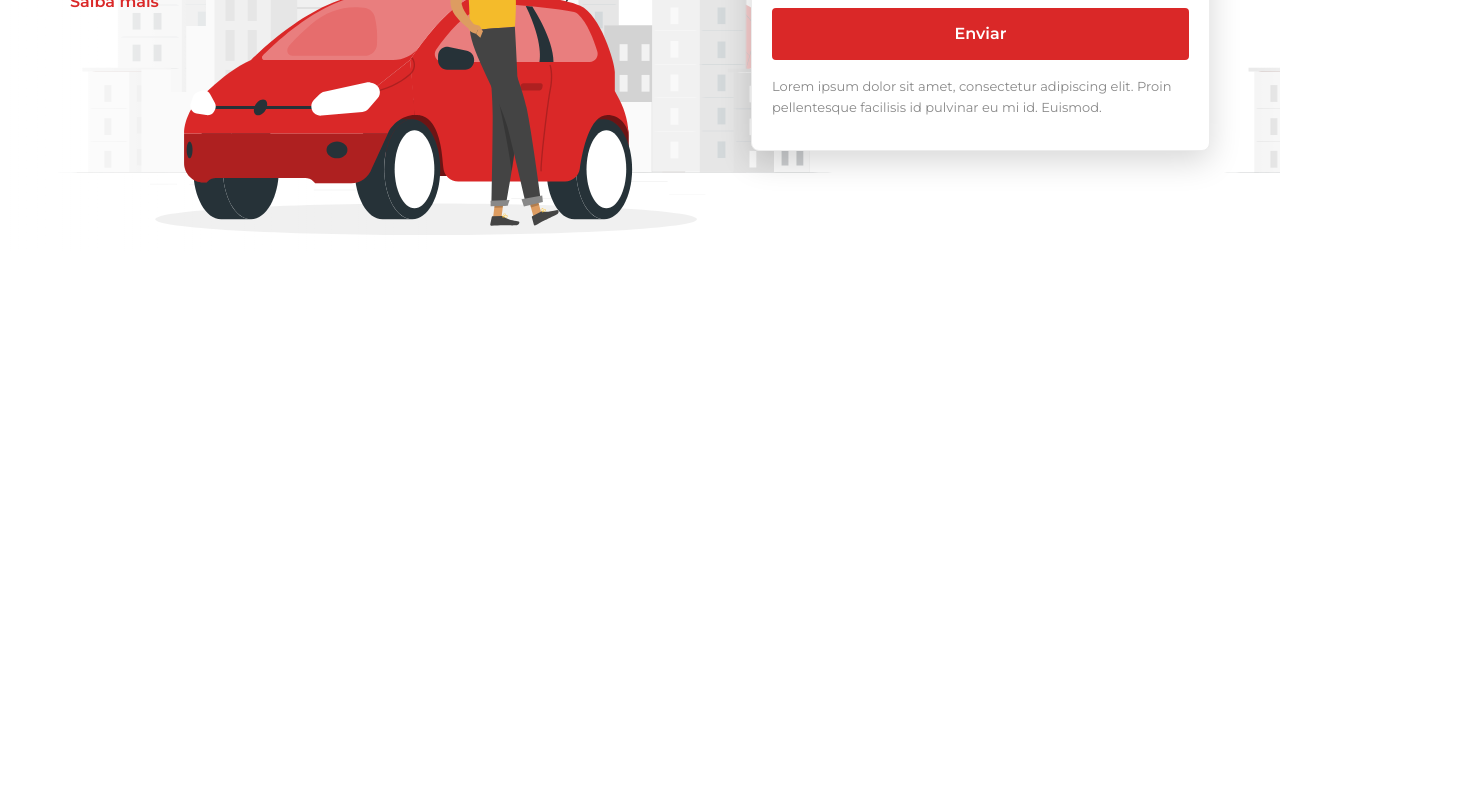
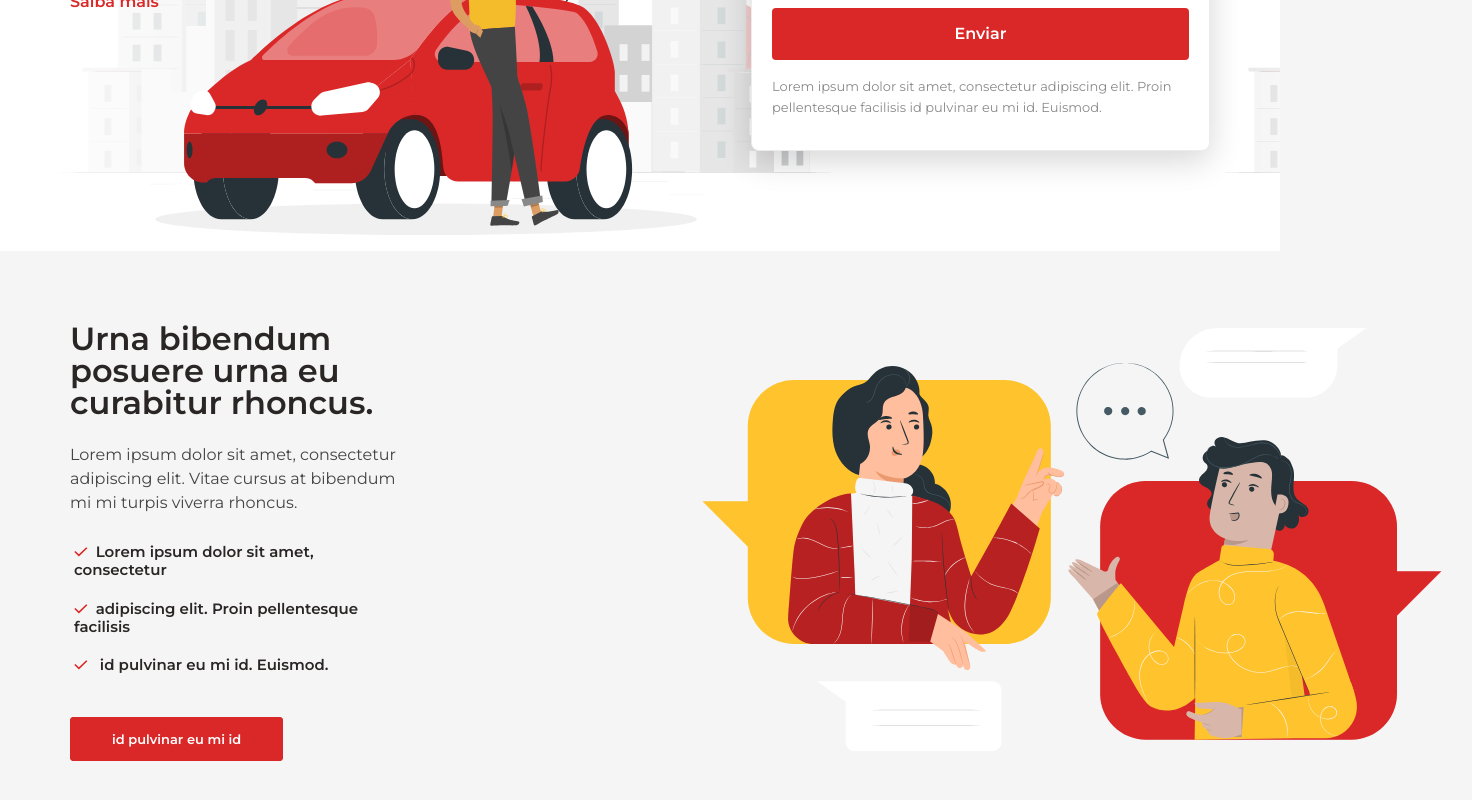
Before and after one commit to alikwelyn/test-minify-wp-headless-vue, a Vue app in the folder app/: page / in a window 1280 px wide. Shown: the part 622-1422 px from the top of the page, 1472 px wide, since content can reach past the window. Before the commit the page ends 873 px from the top, so only its background shows below. Built offline with nearby package versions, Linux system fonts and the light colour scheme.

Commit message:
add: section one

```diff
--- a/app/src/App.vue
+++ b/app/src/App.vue
@@ -2,18 +2,21 @@
   <div id="app">
     <Navbar />
     <Hero />
+    <SectionOne />
   </div>
 </template>
 
 <script>
-import Navbar from './components/NavbarDefault.vue'
-import Hero from './components/HeroBanner.vue'
+import Navbar from './components/NavbarDefault'
+import Hero from './components/HeroBanner'
+import SectionOne from './components/SectionOne'
 
 export default {
   name: 'App',
   components: {
     Navbar,
-    Hero
+    Hero,
+    SectionOne
   }
 }
 </script>
@@ -21,6 +24,10 @@ export default {
 <style>
 @import url('https://stackpath.bootstrapcdn.com/font-awesome/4.7.0/css/font-awesome.min.css');
 @import url('https://fonts.googleapis.com/css2?family=Montserrat:wght@400;500;600,700&display=swap');
+
+body{
+  background-color: #F5F5F5;
+}
 
 a:hover {
   text-decoration: none;
--- /dev/null
+++ b/app/src/components/SectionOne.vue
@@ -0,0 +1,82 @@
+<template>
+  <section class="sectionOne">
+    <div class="container-fluid">
+      <div class="row">
+        <div class="col-lg-6">
+          <div class="content">
+            <h3>Urna bibendum posuere urna eu curabitur rhoncus.</h3>
+            <p>Lorem ipsum dolor sit amet, consectetur adipiscing elit. Vitae cursus at bibendum mi mi turpis viverra rhoncus.</p>
+            <ul>
+              <li>Lorem ipsum dolor sit amet, consectetur</li>
+              <li>adipiscing elit. Proin pellentesque facilisis</li>
+              <li> id pulvinar eu mi id. Euismod.</li>
+            </ul>
+            <a class="button-default" href="#">id pulvinar eu mi id</a>
+          </div>
+        </div>
+        <div class="col-lg-6 d-flex">
+          <img src="@/assets/sectionOne.svg" alt="">
+        </div>
+      </div>
+    </div>
+  </section>
+</template>
+
+<script>
+export default {
+  name: 'SectionOne'
+}
+</script>
+
+<style scoped>
+.sectionOne {
+  padding: 72px 55px;
+}
+.sectionOne .content {
+  max-width: 60%;
+}
+.sectionOne .content h3 {
+  color: #2B2626;
+  font-size: 32px;
+  font-weight: 600;
+  margin-bottom: 24px;
+  padding: 0;
+  line-height: 32px;
+}
+.sectionOne .content p {
+  color: #444444;
+  font-size: 16px;
+  font-weight: 400;
+  margin-bottom: 28px;
+  line-height: 24px;
+}
+.sectionOne .content .button-default {
+  padding: 12px 40px;
+}
+.sectionOne ul {
+  padding: 0 0 0 4px;
+  margin: 0 0 32px 0;
+  list-style-type: none;
+}
+.sectionOne li {
+  color: #2B2626;
+  font-size: 15px;
+  font-weight: 600;
+  line-height: 18.29px;
+}
+.sectionOne li:before {
+  content: ""; /* create pseudo-element */
+  display: inline-block; /* make it an inline element */
+  width: 13.68px; /* set width of bullet */
+  height: 10.1px; /* set height of bullet */
+  background: url("@/assets/check.svg") no-repeat;
+  background-size: cover; /* cover entire space */
+  margin-right: 8px; /* add spacing between bullet and text */
+}
+.sectionOne ul li {
+  padding: 0 0 20px;
+}
+.sectionOne img {
+  margin-left: auto;
+}
+</style>
```
Also changed, not shown: app/src/assets/check.svg (added), app/src/assets/sectionOne.svg (added).
